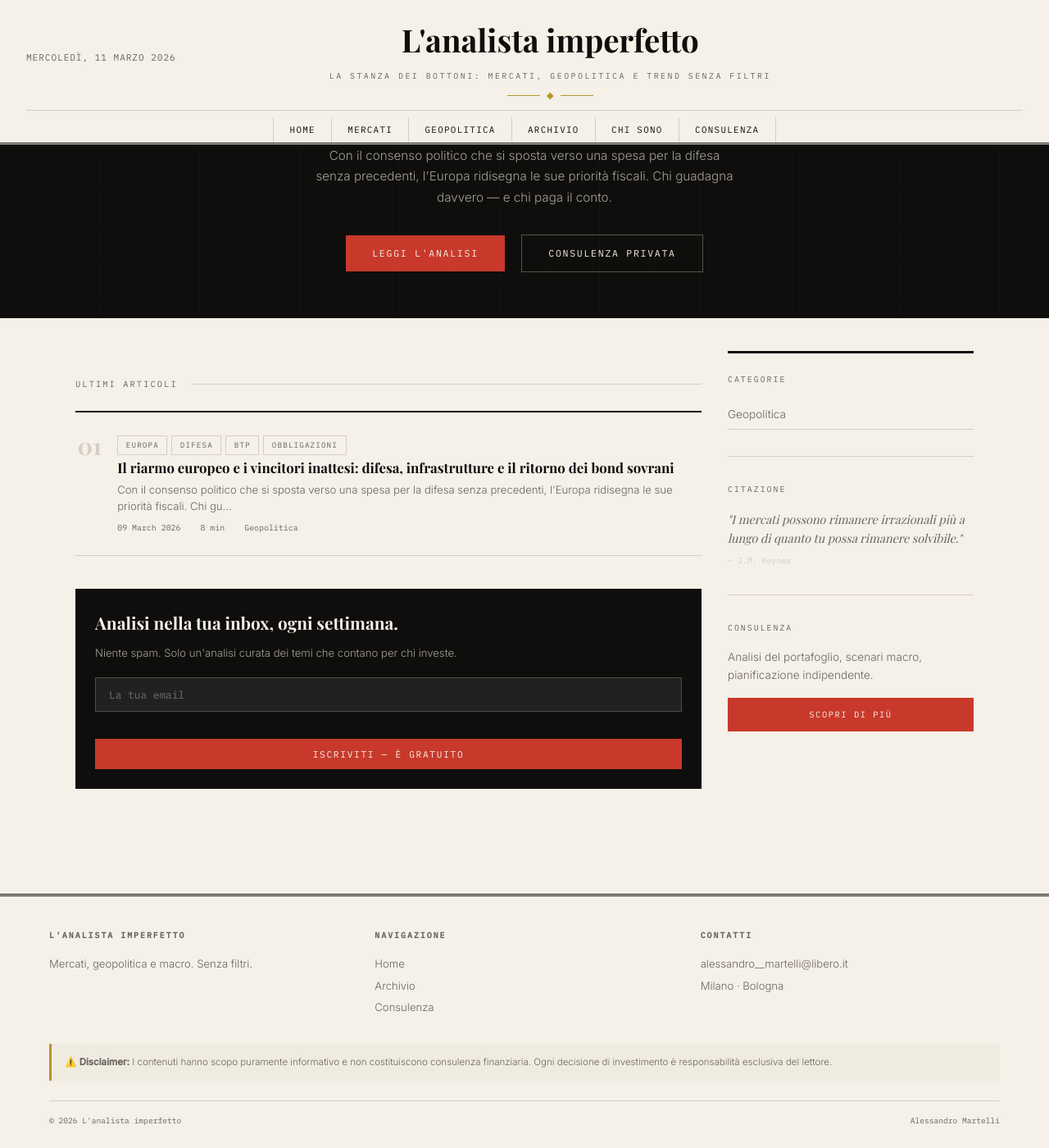
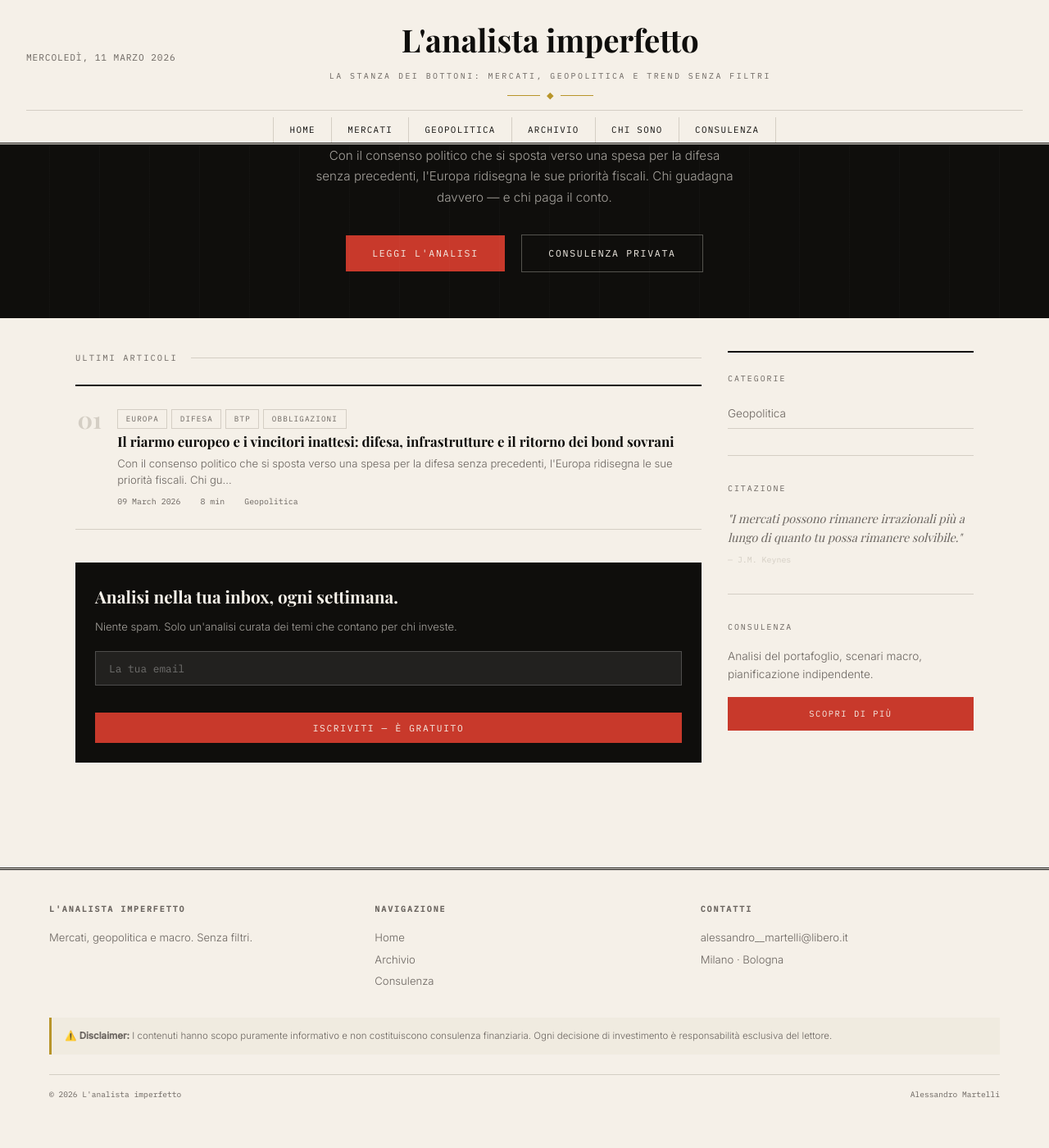
Before and after one commit to martellialessandro/martellialessandro.github.io, a Jekyll site: the page built from index.html, in a window 1280 px wide and 1400 px high, scrolled down 332 px. Shown: the whole window at 82% size. Built offline with Jekyll 4.4.1, drawn with Linux system fonts in a browser that asks for light colours; some web fonts are replaced; after the commit the page ends 1700 px from its top, so only the background shows below that.

Commit message:
Adjust margins and border styles in CSS

```diff
--- a/index.html
+++ b/index.html
@@ -17,7 +17,7 @@ title: Home
 
   /* LAYOUT */
   .main-grid { display: grid; grid-template-columns: 1fr 300px; gap: 2rem; padding: 2.5rem 0; }
-  .section-label { display: flex; align-items: center; gap: 1rem; margin: 2rem 0 1.5rem; }
+  .section-label { display: flex; align-items: center; gap: 1rem; margin: 0 0 1.5rem; }
   .section-label span { font-family: 'IBM Plex Mono', monospace; font-size: 0.65rem; letter-spacing: 0.2em; text-transform: uppercase; color: var(--muted); white-space: nowrap; }
   .section-label::after { content: ''; flex: 1; height: 1px; background: var(--border); }
 
@@ -32,7 +32,7 @@ title: Home
   .tag { display: inline-block; font-family: 'IBM Plex Mono', monospace; font-size: 0.58rem; letter-spacing: 0.12em; text-transform: uppercase; padding: 0.2rem 0.6rem; border: 1px solid var(--border); color: var(--muted); margin-right: 0.3rem; margin-bottom: 0.3rem; }
 
   /* SIDEBAR */
-  .sidebar { border-top: 3px solid var(--ink); padding-top: 1.5rem; }
+  .sidebar { border-top: 2px solid var(--ink); padding-top: 1.5rem; }
   .sidebar-block { margin-bottom: 2rem; padding-bottom: 2rem; border-bottom: 1px solid var(--border); }
   .sidebar-block:last-child { border-bottom: none; }
   .sidebar-title { font-family: 'IBM Plex Mono', monospace; font-size: 0.62rem; letter-spacing: 0.2em; text-transform: uppercase; color: var(--muted); margin-bottom: 1rem; }
```
